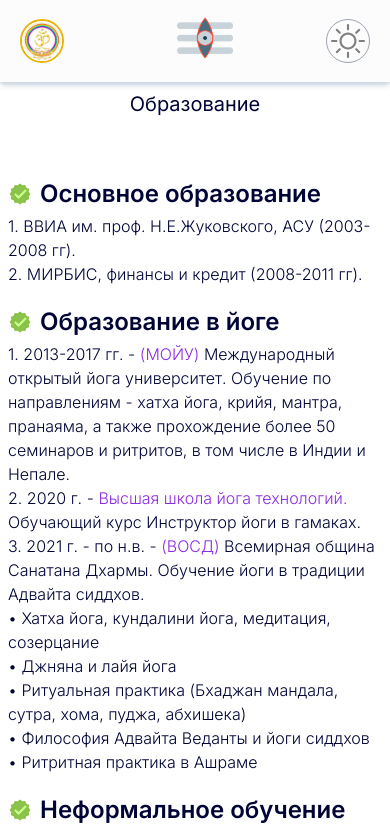
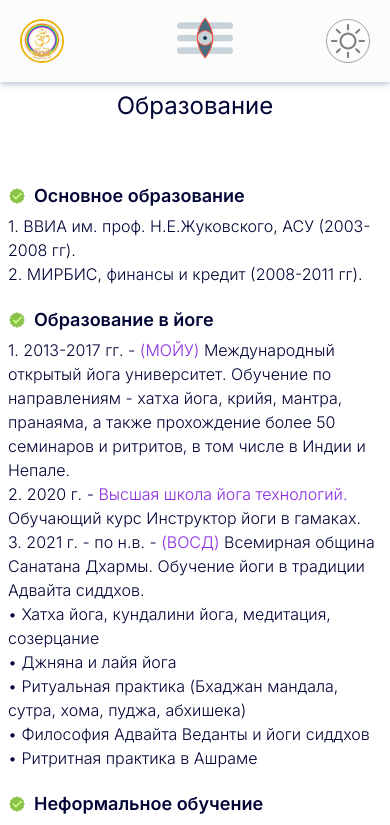
Before and after one commit to TimurTairov/tirthadeva.ru, a Next.js app: page /osebe/education in a window 390 px wide. Shown: the top 825 px of the page. Built offline with nearby package versions, Linux system fonts and the light colour scheme.

Commit message:
commit 1.13

```diff
--- a/app/globals.css
+++ b/app/globals.css
@@ -57,7 +57,7 @@ a:hover,
 }
 
 .main-title {
-  @apply text-xl md:text-3xl lg:text-4xl font-normal text-center w-full mb-10;
+  @apply text-2xl md:text-3xl lg:text-4xl font-normal text-center w-full mb-10;
 }
 
 .video {
--- a/app/osebe/education/page.tsx
+++ b/app/osebe/education/page.tsx
@@ -19,7 +19,7 @@ const page = () => {
 
       <h1 className="main-title">Образование</h1>
 
-      <h5 className='mt-5 mb-1 font-semibold text-2xl flex items-center'>
+      <h5 className='mt-5 mb-1 font-semibold text-lg md:text-2xl flex items-center'>
         <FcApproval className='me-2' color='orange' /> Основное образование
       </h5>
       <p>
@@ -29,7 +29,7 @@ const page = () => {
         2. МИРБИС, финансы и кредит (2008-2011 гг).
       </p>
 
-      <h5 className='mt-5 mb-1 font-semibold text-2xl flex items-center'>
+      <h5 className='mt-5 mb-1 font-semibold text-lg md:text-2xl flex items-center'>
         <FcApproval className='me-2' color='orange' /> Образование в йоге
       </h5>
 
@@ -49,7 +49,7 @@ const page = () => {
       <p>• Ритритная практика в Ашраме</p>
 
 
-      <h5 className='mt-5 mb-1 font-semibold text-2xl flex items-center'>
+      <h5 className='mt-5 mb-1 font-semibold text-lg md:text-2xl flex items-center'>
         <FcApproval className='me-2' color='orange' />
         Неформальное обучение
       </h5>
--- a/app/yoga/basicrules/page.tsx
+++ b/app/yoga/basicrules/page.tsx
@@ -7,7 +7,7 @@ import yoga3 from '@/public/yogaclass3.jpg'
 const page = () => {
   return (
     <div className='main-container font-light'>
-      <h1 className="text-4xl font-semibold text-center w-full"> Хатха йога. Основные положения.</h1>
+      <h1 className='main-title'> Хатха йога. Основные положения.</h1>
 
       <p className='mt-10'>
         Хатха йога это неотъемлемая часть Кундалини и Раджа йоги. Это фундамент и основа более утонченных практик. Многие сиддхи и риши практиковали этот вид йоги.
--- a/app/yoga/pranayama/page.tsx
+++ b/app/yoga/pranayama/page.tsx
@@ -4,8 +4,8 @@ import { FaGripLinesVertical } from "react-icons/fa";
 const page = () => {
   return (
     <div className='main-container font-light'>
-      <h1 className="text-4xl font-semibold text-center w-full">Пранаяма — дыхательная гимнастика йогов</h1>
-      <div className="flex items-center mt-10">
+      <h1 className="main-title">Пранаяма — дыхательная гимнастика йогов</h1>
+      <div className="flex items-center">
         <div className="h-full text-6xl text-emerald-400">|</div>
         <div>
           <i >
```
